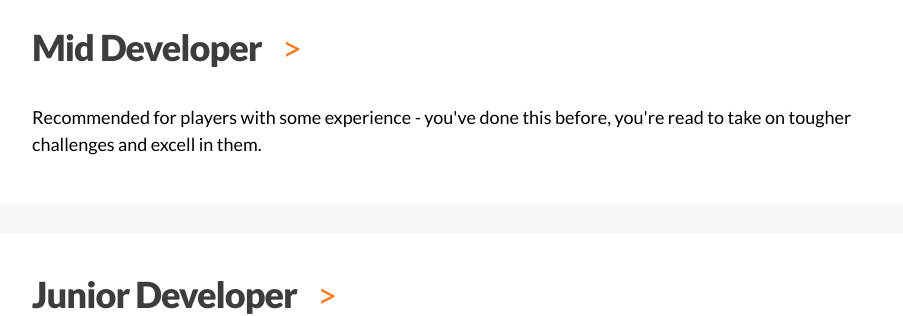
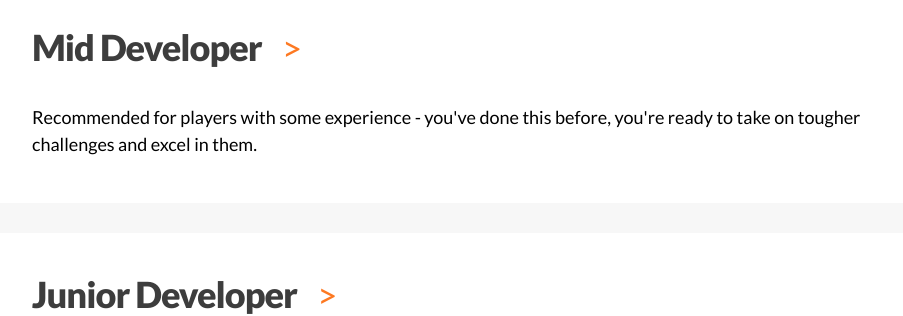
Before and after one commit to reevoo/reevoo.github.io, a Jekyll site: the page built from jobs.html, in a window 1280 px wide. Shown: the part 1081-1397 px from the top of the page, without its empty margins (168-1071 px from the left). Built offline with Jekyll 4.4.1, drawn with Linux system fonts in a browser that asks for light colours.

Commit message:
Fix typos.

```diff
--- a/_data/jobs.yml
+++ b/_data/jobs.yml
@@ -6,7 +6,7 @@
   summary: Recommended for experienced players - you're a veteran, you enjoy the challenge and you reap the rewards.
 - title: Mid Developer
   id: mid-dev
-  summary: Recommended for players with some experience - you've done this before, you're read to take on tougher challenges and excell in them.
+  summary: Recommended for players with some experience - you've done this before, you're ready to take on tougher challenges and excel in them.
 - title: Junior Developer
   id: junior-dev
   summary: Recommended for beginners - you're new to the game but are keen to learn and progress quickly.
```
